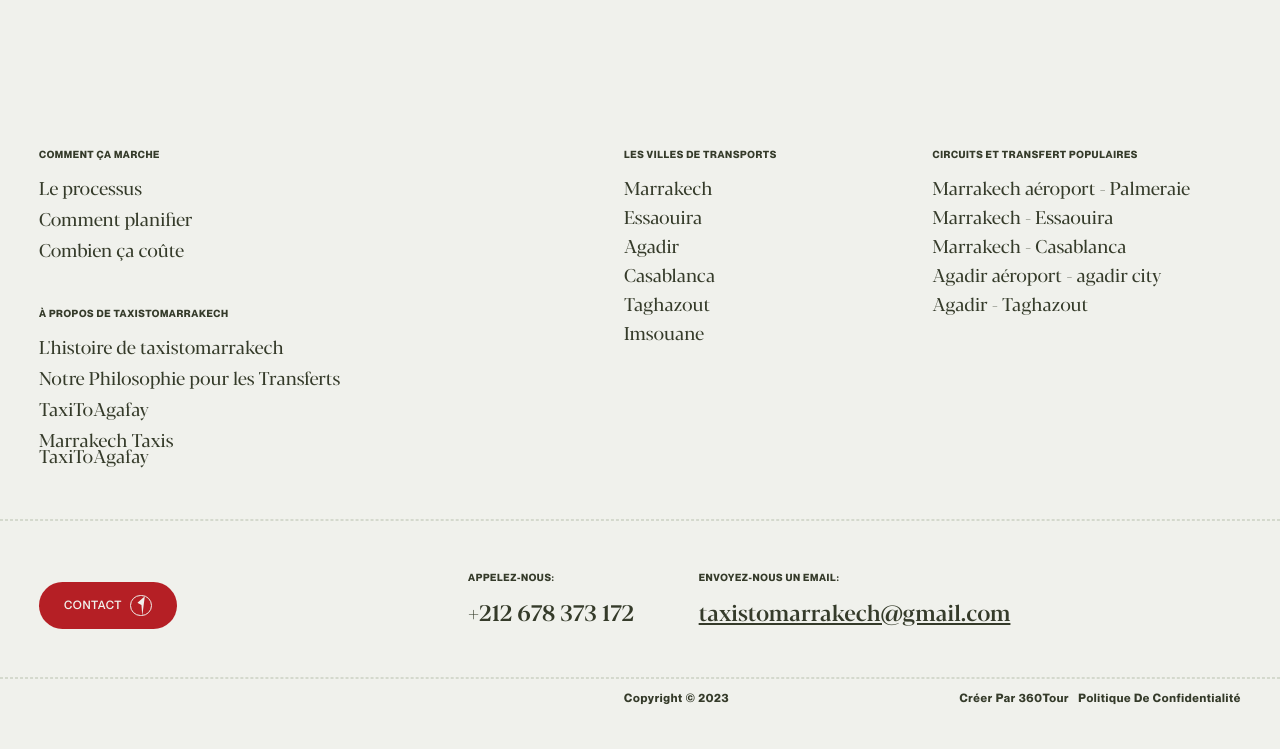
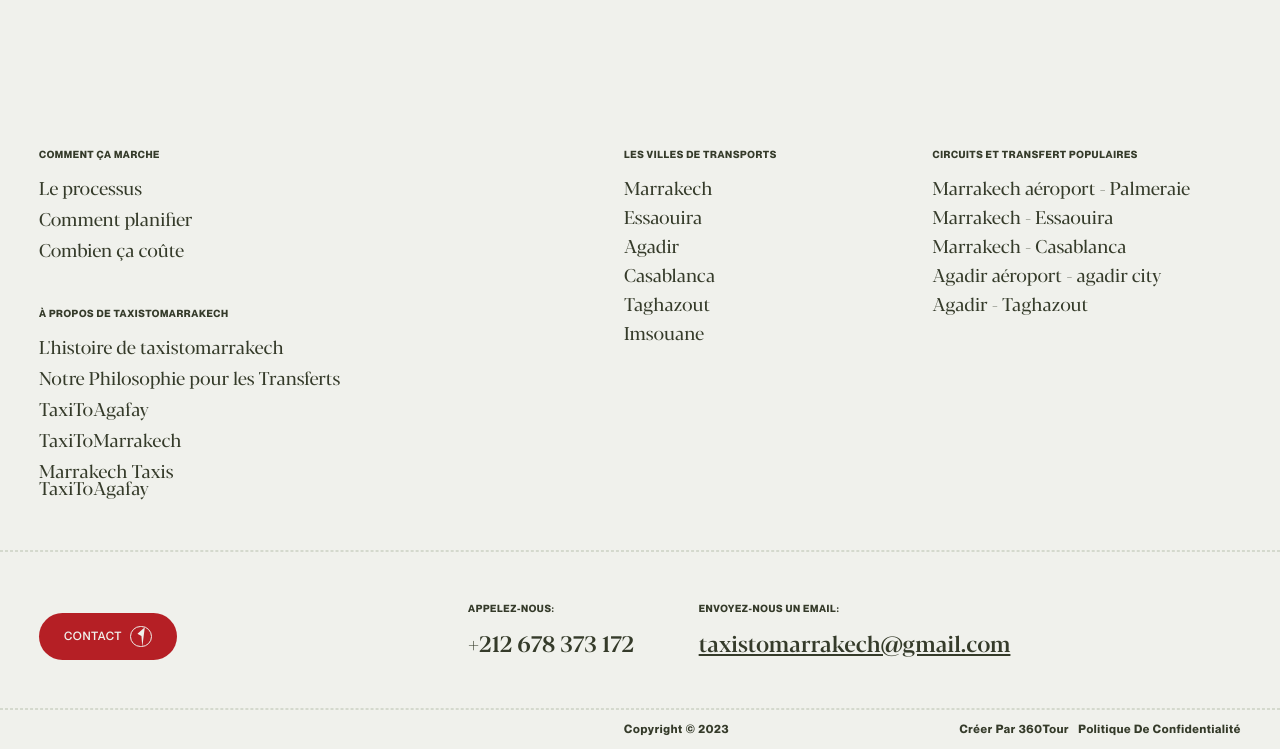
Before and after one commit to hamzaelbaz/taxis-to-essaouia, a website: page public/contact.html in a window 1280 px wide. Shown: the part 1426-2175 px from the top of the page. Before the commit the page ends 2144 px from the top, so only its background shows below. Drawn offline with nearby package versions, Linux system fonts and the light colour scheme; some packages are replaced by stand-ins of ours; a script that the page names is missing.

Commit message:
minification html

```diff
--- a/public/contact.html
+++ b/public/contact.html
@@ -565,7 +565,7 @@
                      </div>
                      <div class="footer-blocks">
                         <div class="footer-category-title">À propos de taxistomarrakech</div>
-                        <a href="/propos.html" class="footer-text-link customtrans">L'histoire de taxistomarrakech</a><a href="/propos.html" class="footer-text-link customtrans">Notre Philosophie pour les Transferts</a><a href=https://taxitoagafay.com/ class="customtrans footer-text-link">TaxiToAgafay</a><a href=https://marrakechtaxis.com/ class="customtrans footer-text-link bottom-text">Marrakech Taxis</a><a href="https://taxitoagafay.com/" class="footer-text-link bottom-text customtrans">TaxiToAgafay</a>
+                        <a href="/propos.html" class="footer-text-link customtrans">L'histoire de taxistomarrakech</a><a href="/propos.html" class="footer-text-link customtrans">Notre Philosophie pour les Transferts</a><a href=https://taxitoagafay.com/ class="customtrans footer-text-link">TaxiToAgafay</a><a href=https://taxitomarrakech.com/ class="customtrans footer-text-link">TaxiToMarrakech</a><a href=https://marrakechtaxis.com/ class="customtrans footer-text-link bottom-text">Marrakech Taxis</a><a href="https://taxitoagafay.com/" class="footer-text-link bottom-text customtrans">TaxiToAgafay</a>
                      </div>
                   </div>
                   <div id="w-node-_0bc9dc09-0a6f-f497-6757-511d1ccc0095-1ccc0081" class="footer-blocks">
```
Also changed, not shown: public/agadir.html (+1 -1 lines), public/casablanca.html (+1 -1 lines), public/destination.html (+1 -1 lines), public/essaouira.html (+1 -1 lines), public/imsouane.html (+1 -1 lines), public/index.html (+1 -1 lines), public/marrakech.html (+1 -1 lines), public/propos.html (+1 -1 lines), public/taghazout.html (+1 -1 lines).
